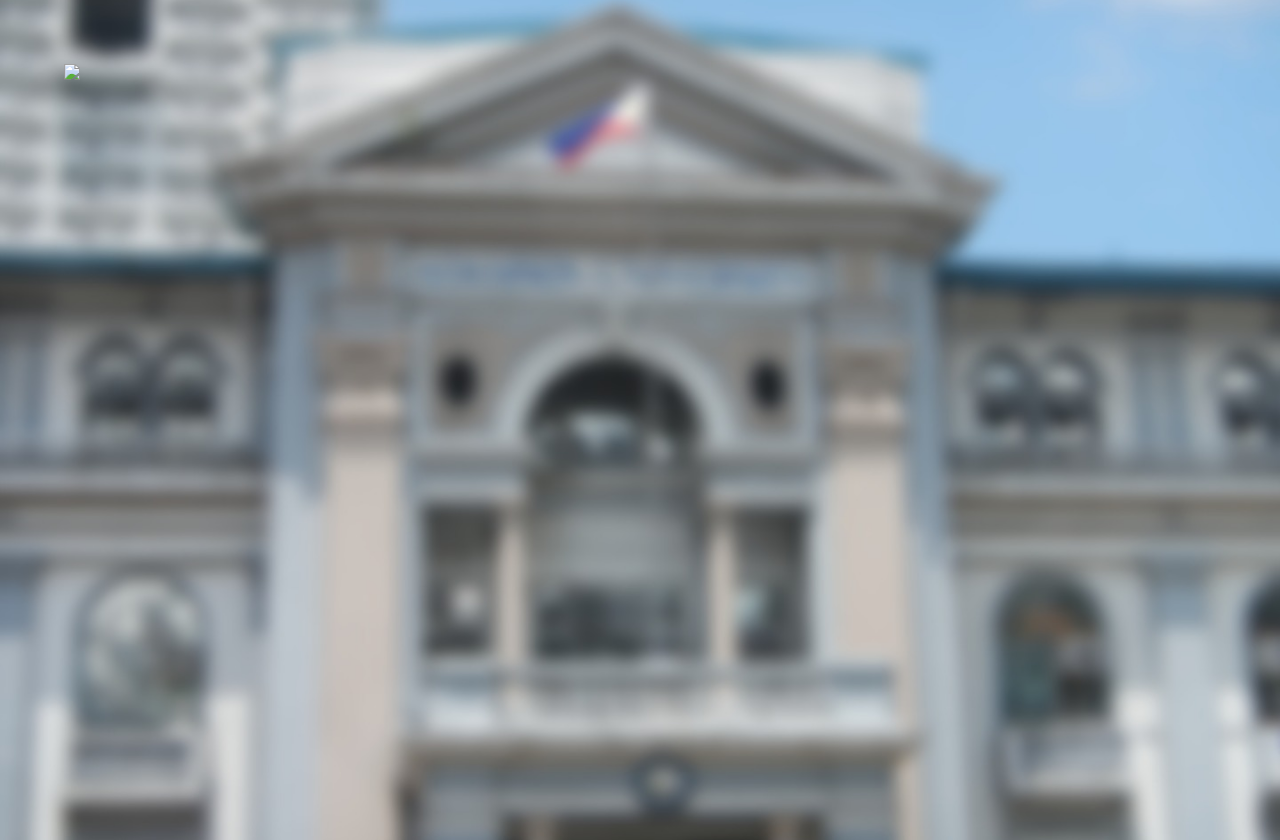
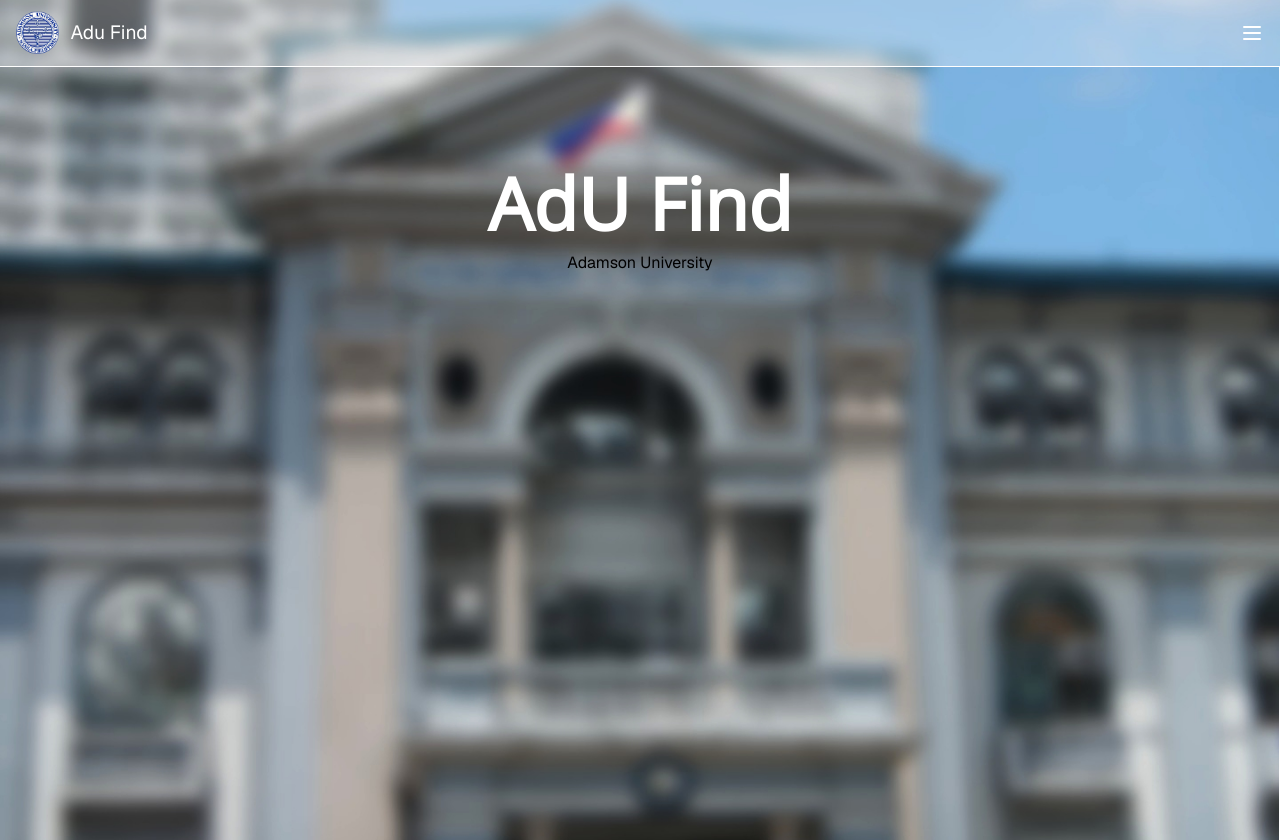
Before and after one commit to qanszer/adufind, a plain HTML site: page index.html in a window 1280 px wide. Drawn offline with nearby package versions, Linux system fonts and the light colour scheme.

Commit message:
feat: add navbar
ongoing
- sidebar overlay

```diff
--- a/index.html
+++ b/index.html
@@ -5,13 +5,35 @@
     <meta name="viewport" content="width=device-width, initial-scale=1.0">
     <meta name="AduFind" content="Adamson University's lost and found system. Reach out to us here to retrieve your lost item.">
     <link rel="stylesheet" href="style.css">
-    <link rel="stylesheet" href="https://fonts.googleapis.com/css?family=Geist">
+    <link rel="stylesheet" href="https://fonts.googleapis.com/css?family=Geist|Open+Sans">
   <title></title>
 </head>
 <body>
+    <div class="navbar">
+        <div class="left">
+            <a>
+                <img src="./assets/adulogo-only.png">
+                Adu Find
+            </a>
+        </div>
+
+        <div id="mySidenav" class="right sidenav">
+            <a href="javascript:void(0)" class="closebtn" onclick="closeNav()">&times;</a>
+            <a href="#">About</a>
+            <a href="#">Services</a>
+            <a href="#">Clients</a>
+            <a href="#">Contact</a>
+        </div>
+        <span onclick="openNav()">
+            <img src="./assets/menu.svg">
+        </span>
+  </div>
     <div class="hero container">
-        <img class="logo" src="./assets/adulogo-white.png">
+        <div class="title">AdU Find</div>
+        <div class="subtitle">Adamson University</div>
+
     </div>
 
+    <script src="scripts.js"></script>
 </body>
 </html>
--- /dev/null
+++ b/scripts.js
@@ -0,0 +1,9 @@
+/* Set the width of the side navigation to 250px */
+function openNav() {
+  document.getElementById("mySidenav").style.width = "250px";
+}
+
+/* Set the width of the side navigation to 0 */
+function closeNav() {
+  document.getElementById("mySidenav").style.width = "0";
+}
--- a/style.css
+++ b/style.css
@@ -1,6 +1,7 @@
 html {
 	box-sizing: border-box;
 	scroll-behavior: smooth;
+    font-size: 16px;
 }
 
 *, *::before, *::after {
@@ -35,12 +36,13 @@ body {
 }
 
 body {
-        background-image: url(./assets/v2-resized-blur-adu-bg.jpg);
+        background-image: url(./assets/v3-resized-blur-adu-bg.jpg);
         background-size: cover;
         background-repeat: no-repeat;
         background-position: center center;
         height: 105vh;
-        width: 100vw;
+        width: 100%;
+        max-width: 100vw;
         margin: 0;
         padding: 0;
     }
@@ -48,10 +50,114 @@ body {
 .hero.container {
     display: flex;
     padding: 5%;
+    align-items: center;
+    flex-direction: column;
+    margin: 0 10vw 0 10vw;
+
 }
 
-.hero .logo{
-    position: center center;
-    size: contain;
+.hero .title {
+    /* font-size: 13vw; */
+    font-size: 4.5rem;
+    color: white;
+    margin-top: 10%;
+    font-weight: bold;
+    font-family: 'Open Sans';
+}
 
+
+
+.navbar {
+    display: flex;
+    justify-content: space-between;
+    padding: 0.7rem 1rem;
+    color: #ffffff;
+    background-color: #ffffff50;
+    border-bottom: 1px solid white;
+    font-size: 24px;
+    align-items: center;
+    position: fixed;
+    width: 100%;
 }
+
+.navbar .left {
+    display: flex;
+    align-items: center;
+    color: #ffffff;
+    font-size: 1.2rem;
+}
+
+.navbar .left a {
+    display: flex;
+    align-items: center;
+}
+
+.navbar .left img {
+    max-height: 2.7rem;
+    max-width: 2.7rem;
+    text-align: center;
+    margin-right: 0.7rem;
+}
+
+.navbar span {
+    display: flex;
+    align-items: center;
+}
+
+.navbar span img {
+    max-height: 3rem;
+    max-width: 3rem;
+    text-align: center;
+}
+
+/* The side navigation menu */
+.sidenav {
+  height: 100%; /* 100% Full-height */
+  width: 0; /* 0 width - change this with JavaScript */
+  position: fixed; /* Stay in place */
+  z-index: 1; /* Stay on top */
+  top: 4.2rem; /* Stay at the top */
+  right: 0;
+  background-color: #ffffff50; /* Black*/
+  border-left: 1px solid white;
+  color: #a0c5e4;
+  overflow-x: hidden; /* Disable horizontal scroll */
+  padding-top: 60px; /* Place content 60px from the top */
+  transition: 0.5s; /* 0.5 second transition effect to slide in the sidenav */
+}
+
+/* The navigation menu links */
+.sidenav a {
+  padding: 8px 8px 8px 32px;
+  text-decoration: none;
+  font-size: 25px;
+  color: white;
+  display: block;
+  transition: 0.3s;
+}
+
+/* When you mouse over the navigation links, change their color */
+.sidenav a:hover {
+  color: #a0c5e4;
+}
+
+/* Position and style the close button (top right corner) */
+.sidenav .closebtn {
+  position: absolute;
+  top: 0;
+  right: 25px;
+  font-size: 36px;
+  margin-left: 50px;
+}
+
+/* Style page content - use this if you want to push the page content to the right when you open the side navigation */
+#main {
+  transition: margin-left .5s;
+  padding: 20px;
+}
+
+/* On smaller screens, where height is less than 450px, change the style of the sidenav (less padding and a smaller font size) */
+@media screen and (max-height: 450px) {
+  .sidenav {padding-top: 15px;}
+  .sidenav a {font-size: 18px;}
+}
```
Also changed, not shown: assets/adulogo-only.png (added), assets/menu.svg (added), assets/v3-resized-blur-adu-bg.jpg (added), assets/zoom-exclamation.svg (added).
